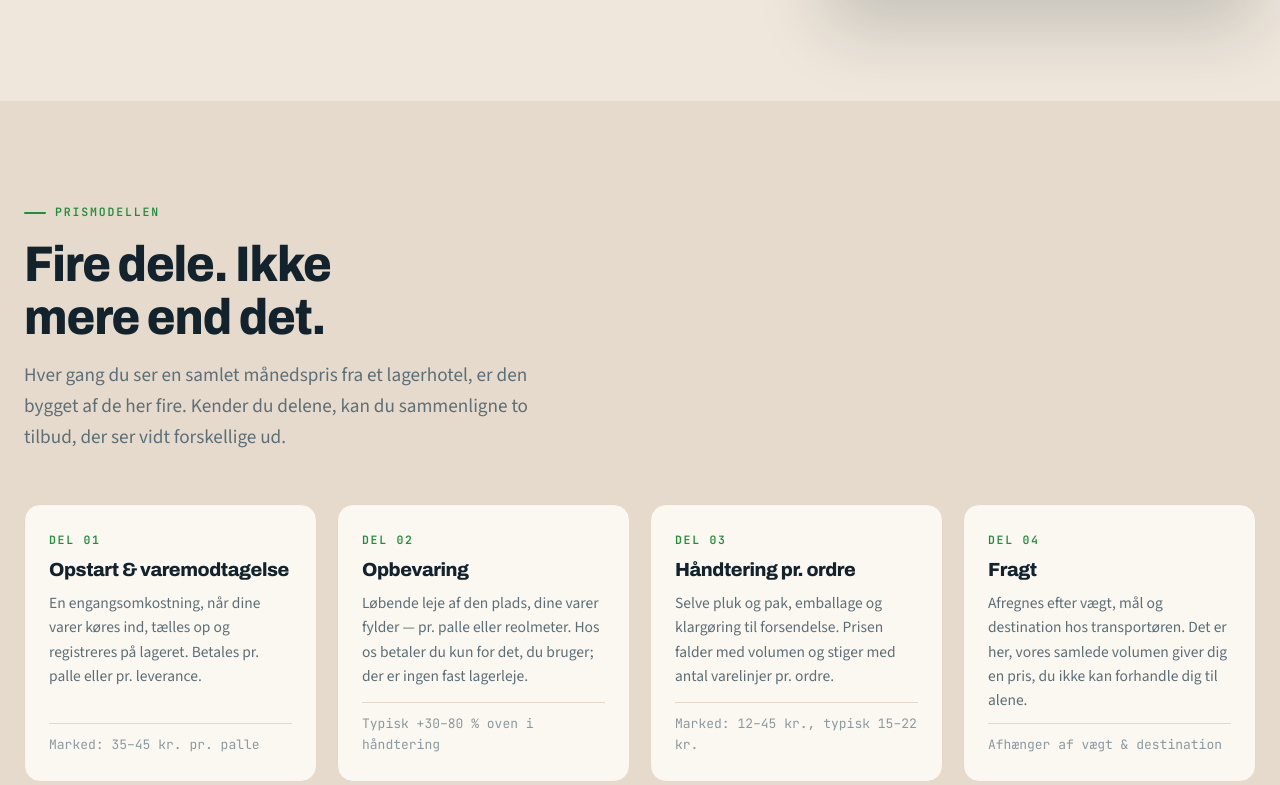
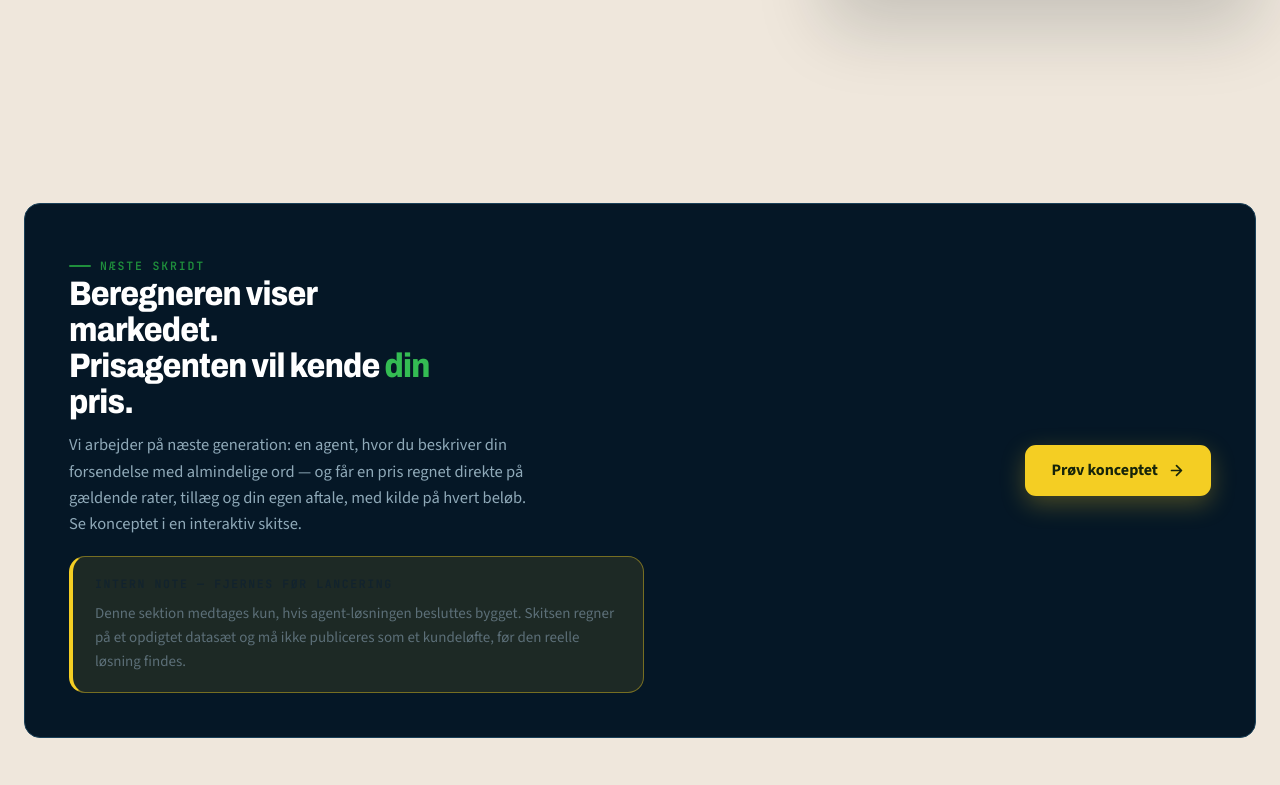
Before and after one commit to Moll74/shippy-preview, a plain HTML site: page priser/index.html in a window 1280 px wide. Shown: the part 1734-2519 px from the top of the page. Drawn offline with Linux system fonts and the light colour scheme.

Commit message:
Prisagent integreret i sitet: teaser på /priser, koncept-side på /prisagent
Co-Authored-By: Claude Opus 5 <noreply@anthropic.com>

```diff
--- a/priser/index.html
+++ b/priser/index.html
@@ -616,6 +616,34 @@
     </div>
   </section>
 
+  <!-- ==================== PRISAGENT-TEASER ==================== -->
+  <section class="section" aria-labelledby="agent-h">
+    <div class="wrap">
+      <div class="nofee" style="display:grid;grid-template-columns:minmax(0,1fr) auto;gap:24px;align-items:center">
+        <div>
+          <span class="eyebrow">Næste skridt</span>
+          <h2 id="agent-h" style="color:#fff;font-size:clamp(24px,3.2vw,34px);font-variation-settings:'wdth' 88">
+            Beregneren viser markedet.<br />Prisagenten vil kende <em style="font-style:normal;color:var(--parrot)">din</em> pris.</h2>
+          <p style="margin-top:12px;color:var(--on-stage-mut);max-width:58ch;font-size:16.5px;line-height:1.6">
+            Vi arbejder på næste generation: en agent, hvor du beskriver din forsendelse med
+            almindelige ord — og får en pris regnet direkte på gældende rater, tillæg og din
+            egen aftale, med kilde på hvert beløb. Se konceptet i en interaktiv skitse.
+          </p>
+          <aside class="ed-note" style="margin-top:18px;margin-bottom:0">
+            <b>Intern note — fjernes før lancering</b>
+            <p>Denne sektion medtages kun, hvis agent-løsningen besluttes bygget. Skitsen regner
+            på et opdigtet datasæt og må ikke publiceres som et kundeløfte, før den reelle
+            løsning findes.</p>
+          </aside>
+        </div>
+        <a class="btn btn-primary" href="/shippy-preview/prisagent" style="align-self:center">
+          Prøv konceptet
+          <svg class="arw" width="17" height="17" viewBox="0 0 24 24" fill="none" stroke="currentColor" stroke-width="2.4" stroke-linecap="round" stroke-linejoin="round" aria-hidden="true"><path d="M5 12h13M12 5l7 7-7 7"/></svg>
+        </a>
+      </div>
+    </div>
+  </section>
+
   <!-- ==================== THE FOUR PARTS ==================== -->
   <section class="section" style="background:var(--bg-2)" aria-labelledby="parts-h">
     <div class="wrap">
```
Also changed, not shown: prisagent/index.html (+1 -1 lines).
